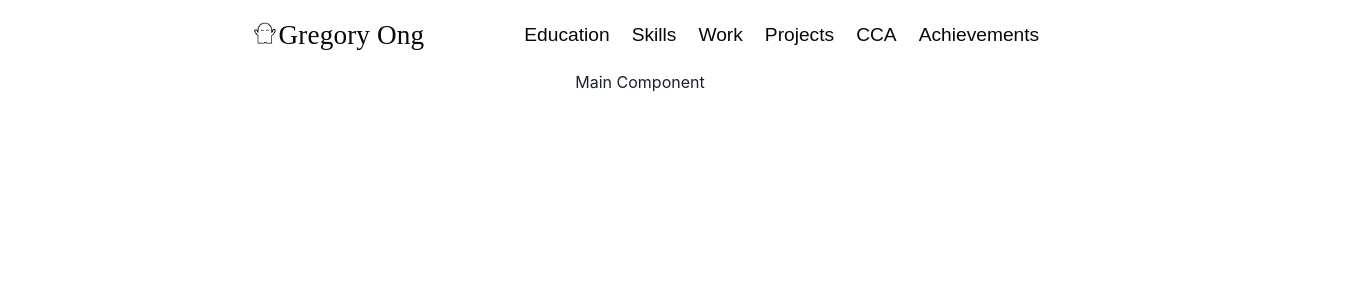
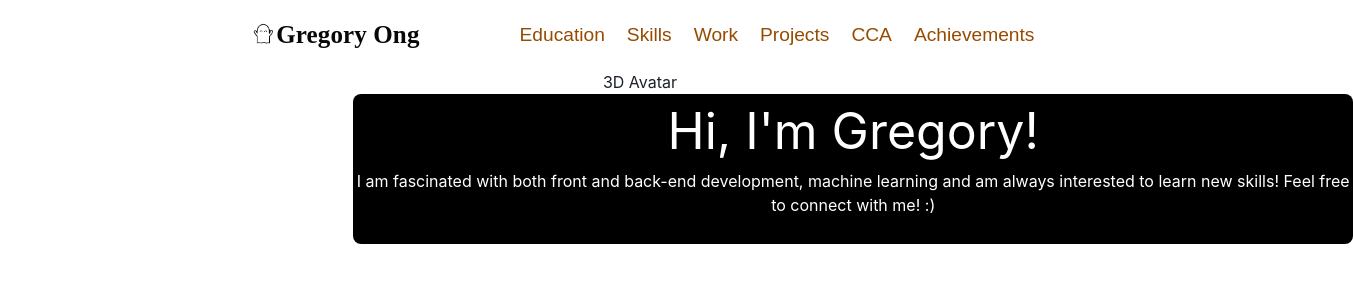
Before and after one commit to gregoryong16/gregoryong16.github.io, a React (Create React App) app: page / in a window 1280 px wide. Shown: the top 300 px of the page, 1353 px wide, since content can reach past the window. Built offline with nearby package versions, Linux system fonts and the light colour scheme.

Commit message:
added box for intro

```diff
--- a/src/App.js
+++ b/src/App.js
@@ -1,8 +1,8 @@
 import './App.css';
 import Navbar from './components/Navbar';
 import Main from './components/Main';
+
 function App() {
-
   return (
     <div className="App">
       <Navbar />
--- a/src/components/Main.js
+++ b/src/components/Main.js
@@ -1,5 +1,12 @@
 import React from "react"
+import { Container, Box } from "@chakra-ui/react"
 
 export default function Main() {
-    return <h1 classname = 'main'>Main Component</h1>
+    return <Container classname = "main" >
+        <div classname="avatar" >3D Avatar</div>
+        <Box classname="intro-box" w="1000px" h="150px" borderRadius="lg" bg='black' color="white" display="flex" alignItems="Center" flexDirection="column">
+            <h1 classname="intro-name" style={{ fontSize: "50px"}} >Hi, I&apos;m Gregory!</h1>
+            <h2 classname="intro-description">I am fascinated with both front and back-end development, machine learning and am always interested to learn new skills! Feel free to connect with me! :)</h2>
+        </Box>
+    </Container>
 }
--- a/src/components/Navbar.js
+++ b/src/components/Navbar.js
@@ -1,4 +1,3 @@
-import { Avatar } from "@chakra-ui/react"
 import React from "react"
 import pic from "../images/icon.png"
 
--- a/src/index.css
+++ b/src/index.css
@@ -1,21 +1,7 @@
-body {
-  margin: 0;
-  font-family: -apple-system, BlinkMacSystemFont, 'Segoe UI', 'Roboto', 'Oxygen',
-    'Ubuntu', 'Cantarell', 'Fira Sans', 'Droid Sans', 'Helvetica Neue',
-    sans-serif;
-  -webkit-font-smoothing: antialiased;
-  -moz-osx-font-smoothing: grayscale;
-}
-
-code {
-  font-family: source-code-pro, Menlo, Monaco, Consolas, 'Courier New',
-    monospace;
-}
-
 nav {
   background-color: #FFFFFF;
   height: 70px;
-  color: #080808;
+  color: #964B00;
   display: flex;
   flex-direction: row;
   align-items: center;
@@ -31,14 +17,16 @@ nav {
 }
 
 .nav-icon{
-  height:37px;
+  height:34px;
   margin-right: 0px;
 }
 
 .nav-profile_text{
-  font-size: 1.7em;
+  font-size: 25px;
   font-family:"Poppins";
   letter-spacing: 0.005em;
+  font-weight: bold;
+  color: #080808;
 }
 
 .nav-education_button{
@@ -71,6 +59,12 @@ nav {
   font-size: 1.2em;
 }
 
-.main{
-  background-color: #080808;
+.avatar{
+  color: #964B00;
 }
+
+.intro-name{
+  display: flex;
+  flex-direction: row;
+  align-items: flex-start;
+}
```
